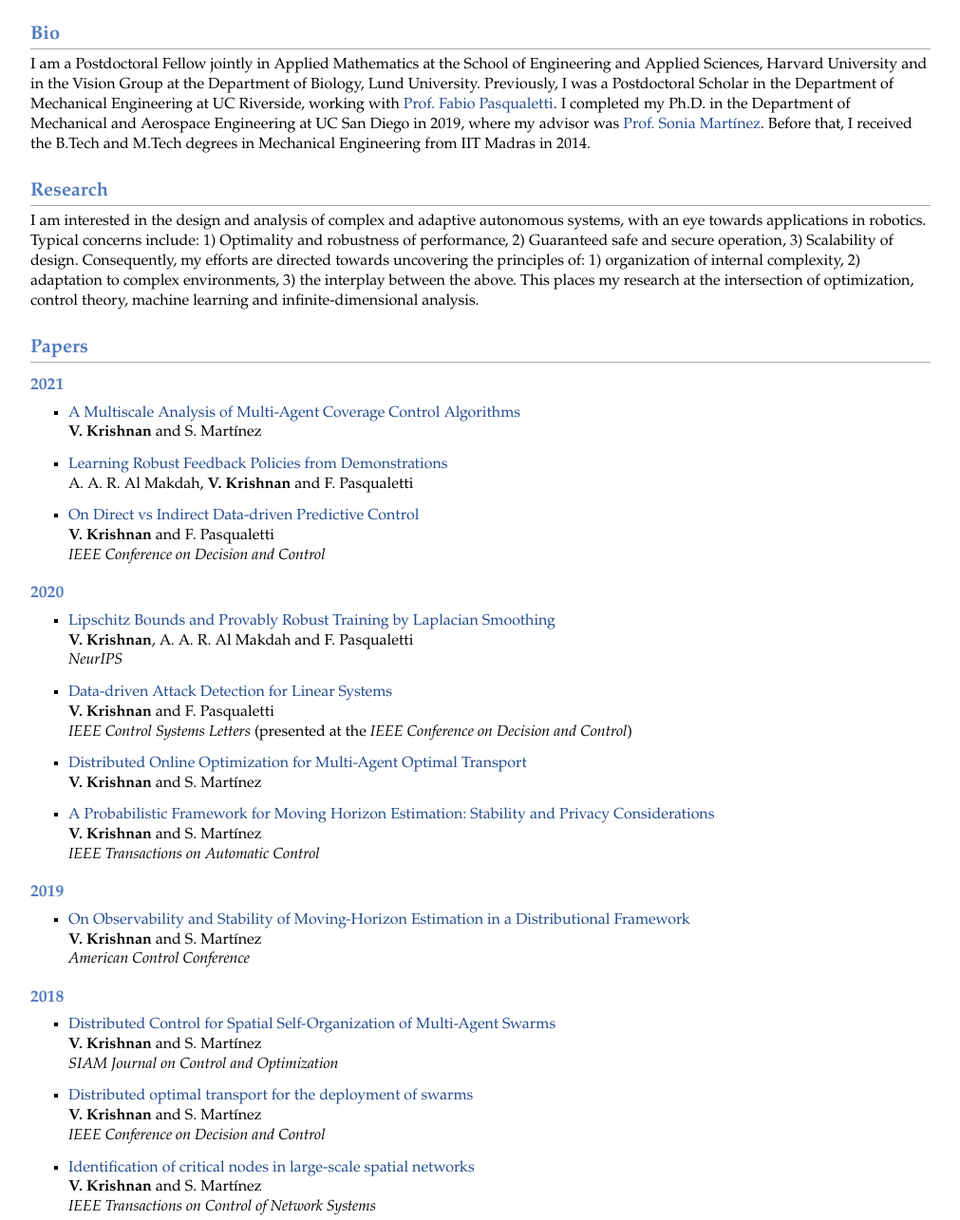
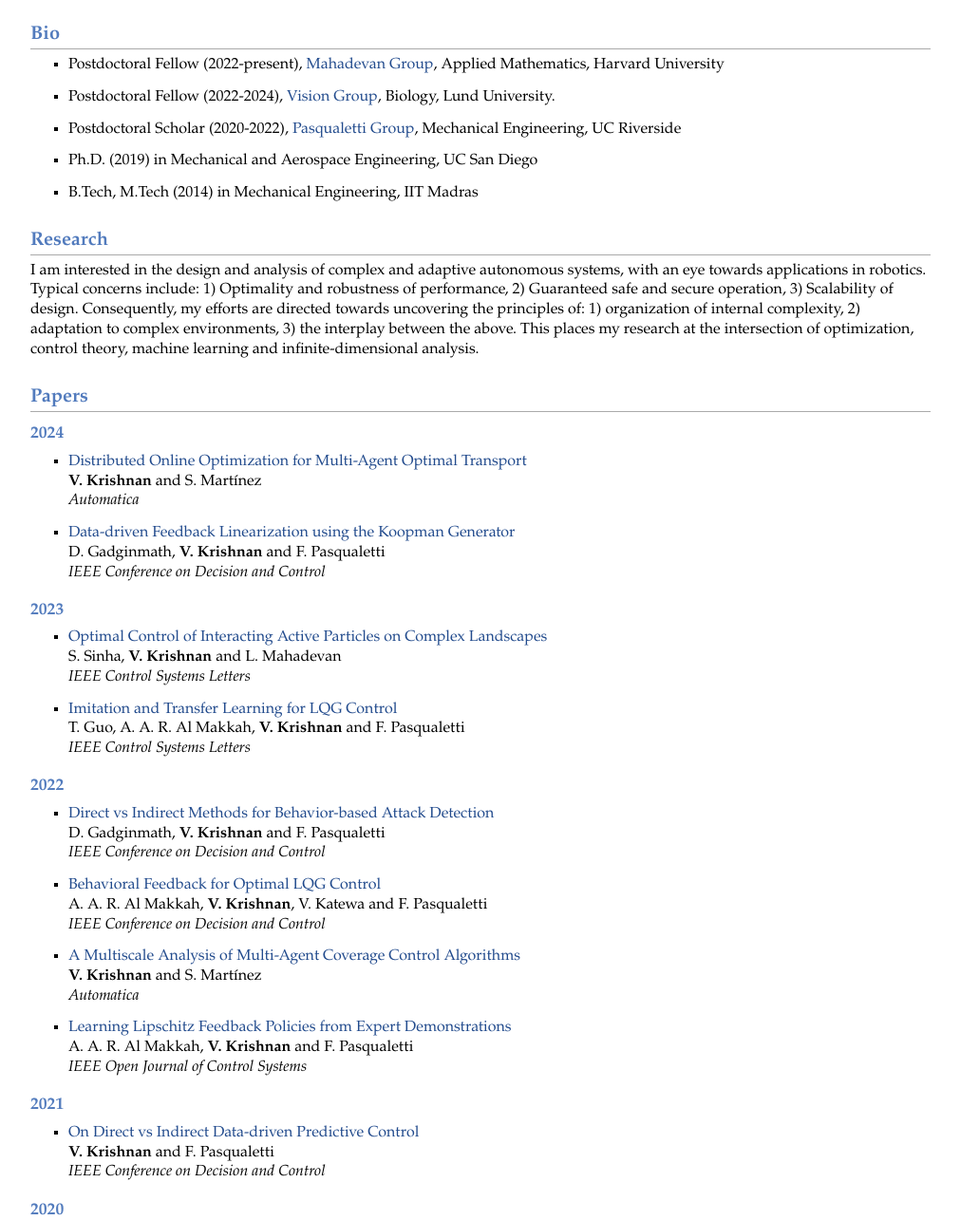
Before and after one commit to vishaal-krishnan/vishaal-krishnan.github.io, a plain HTML site: page index.html in a window 1280 px wide. Shown: the part 285-1570 px from the top of the page at 95% size, without its empty margins (134-1145 px from the left). Drawn offline with Linux system fonts and the light colour scheme.

Commit message:
Update index.html

```diff
--- a/index.html
+++ b/index.html
@@ -22,25 +22,95 @@
 </p>
 </td></tr></table>
 <h2>Bio </h2>
-<p>I am a Postdoctoral Fellow jointly in Applied Mathematics at the School of Engineering and Applied Sciences, Harvard University and in the Vision Group at the Department of Biology, Lund University. Previously, I was a Postdoctoral Scholar in the Department of Mechanical Engineering at UC Riverside, working with <a href="http://www.fabiopas.it/index.html" target=&ldquo;blank&rdquo;>Prof. Fabio Pasqualetti</a>. I completed my Ph.D. in the Department of Mechanical and Aerospace Engineering at UC San Diego in 2019, where my advisor was <a href="http://fausto.ucsd.edu/sonia/" target=&ldquo;blank&rdquo;>Prof. Sonia Martínez</a>. Before that, I received the B.Tech and M.Tech degrees in Mechanical Engineering from IIT Madras in 2014.
+<ul>
+<li><p>Postdoctoral Fellow (2022-present), <a href="https://softmath.seas.harvard.edu/" target=&ldquo;blank&rdquo;>Mahadevan Group</a>, Applied Mathematics, Harvard University
 </p>
+</li>
+</ul>
+<ul>
+<li><p>Postdoctoral Fellow (2022-2024), <a href="https://portal.research.lu.se/en/organisations/lund-vision-group" target=&ldquo;blank&rdquo;>Vision Group</a>, Biology, Lund University.
+</p>
+</li>
+</ul>
+<ul>
+<li><p>Postdoctoral Scholar (2020-2022), <a href="http://www.fabiopas.it/index.html" target=&ldquo;blank&rdquo;>Pasqualetti Group</a>, Mechanical Engineering, UC Riverside
+</p>
+</li>
+</ul>
+<ul>
+<li><p>Ph.D. (2019) in Mechanical and Aerospace Engineering, UC San Diego
+</p>
+</li>
+</ul>
+<ul>
+<li><p>B.Tech, M.Tech (2014) in Mechanical Engineering, IIT Madras
+</p>
+</li>
+</ul>
 <h2>Research</h2>
 <p>I am interested in the design and analysis of complex and adaptive autonomous systems, with an eye towards applications in robotics. Typical concerns include: 1) Optimality and robustness of performance, 2) Guaranteed safe and secure operation, 3) Scalability of design. Consequently, my efforts are directed towards uncovering the principles of: 1) organization of internal complexity, 2) adaptation to complex environments, 3) the interplay between the above. This places my research at the intersection of optimization, control theory, machine learning and infinite-dimensional analysis.
 </p>
 <h2>Papers </h2>
-<h3>2021</h3>
+<h3>2024</h3>
 <ul>
-<li><p><a href="https://vishaal-krishnan.github.io/papers/J6/info.html" target=&ldquo;blank&rdquo;>A Multiscale Analysis of Multi-Agent Coverage Control Algorithms</a> <br />
-<b>V. Krishnan</b> and S. Martínez
+<li><p><a href="https://vishaal-krishnan.github.io/papers/" target=&ldquo;blank&rdquo;>Distributed Online Optimization for Multi-Agent Optimal Transport</a> <br />
+<b>V. Krishnan</b> and S. Martínez <br />
+<i>Automatica</i>
 </p>
 </li>
 </ul>
 <ul>
-<li><p><a href="https://vishaal-krishnan.github.io/papers/C7/info.html" target=&ldquo;blank&rdquo;>Learning Robust Feedback Policies from Demonstrations</a> <br />
-A. A. R. Al Makdah, <b>V. Krishnan</b> and F. Pasqualetti
+<li><p><a href="https://vishaal-krishnan.github.io/papers/" target=&ldquo;blank&rdquo;>Data-driven Feedback Linearization using the Koopman Generator</a> <br />
+D. Gadginmath, <b>V. Krishnan</b> and F. Pasqualetti <br />
+<i>IEEE Conference on Decision and Control</i>
 </p>
 </li>
 </ul>
+<h3>2023</h3>
+<ul>
+<li><p><a href="https://vishaal-krishnan.github.io/papers/" target=&ldquo;blank&rdquo;>Optimal Control of Interacting Active Particles on Complex Landscapes</a> <br />
+S. Sinha, <b>V. Krishnan</b> and L. Mahadevan <br />
+<i>IEEE Control Systems Letters</i>
+</p>
+</li>
+</ul>
+<ul>
+<li><p><a href="https://vishaal-krishnan.github.io/papers/" target=&ldquo;blank&rdquo;>Imitation and Transfer Learning for LQG Control</a> <br />
+T. Guo, A. A. R. Al Makkah, <b>V. Krishnan</b> and F. Pasqualetti <br />
+<i>IEEE Control Systems Letters</i>
+</p>
+</li>
+</ul>
+<h3>2022</h3>
+<ul>
+<li><p><a href="https://vishaal-krishnan.github.io/papers/" target=&ldquo;blank&rdquo;>Direct vs Indirect Methods for Behavior-based Attack Detection</a> <br />
+D. Gadginmath, <b>V. Krishnan</b> and F. Pasqualetti <br />
+<i>IEEE Conference on Decision and Control</i>
+</p>
+</li>
+</ul>
+<ul>
+<li><p><a href="https://vishaal-krishnan.github.io/papers/" target=&ldquo;blank&rdquo;>Behavioral Feedback for Optimal LQG Control</a> <br />
+A. A. R. Al Makkah, <b>V. Krishnan</b>, V. Katewa and F. Pasqualetti <br />
+<i>IEEE Conference on Decision and Control</i>
+</p>
+</li>
+</ul>
+<ul>
+<li><p><a href="https://vishaal-krishnan.github.io/papers/J6/info.html" target=&ldquo;blank&rdquo;>A Multiscale Analysis of Multi-Agent Coverage Control Algorithms</a> <br />
+<b>V. Krishnan</b> and S. Martínez <br />
+<i>Automatica</i>
+</p>
+</li>
+</ul>
+<ul>
+<li><p><a href="https://vishaal-krishnan.github.io/papers/C7/info.html" target=&ldquo;blank&rdquo;>Learning Lipschitz Feedback Policies from Expert Demonstrations</a> <br />
+A. A. R. Al Makkah, <b>V. Krishnan</b> and F. Pasqualetti <br />
+<i>IEEE Open Journal of Control Systems</i>
+</p>
+</li>
+</ul>
+<h3>2021</h3>
 <ul>
 <li><p><a href="https://vishaal-krishnan.github.io/papers/C6/info.html" target=&ldquo;blank&rdquo;>On Direct vs Indirect Data-driven Predictive Control</a> <br />
 <b>V. Krishnan</b> and F. Pasqualetti <br />
@@ -140,7 +210,7 @@ A. Saradgi, V. Muralidharan, <b>V. Krishnan</b>, S. Menta and A. D. Mahindrakar
 </ul>
 <div id="footer">
 <div id="footer-text">
-Page generated 2022-11-16 09:51:41 PST, by <a href="https://github.com/wsshin/jemdoc_mathjax" target="blank">jemdoc+MathJax</a>.
+Page generated 2024-09-22 12:52:46 EDT, by <a href="https://github.com/wsshin/jemdoc_mathjax" target="blank">jemdoc+MathJax</a>.
 </div>
 </div>
 </div>
```
